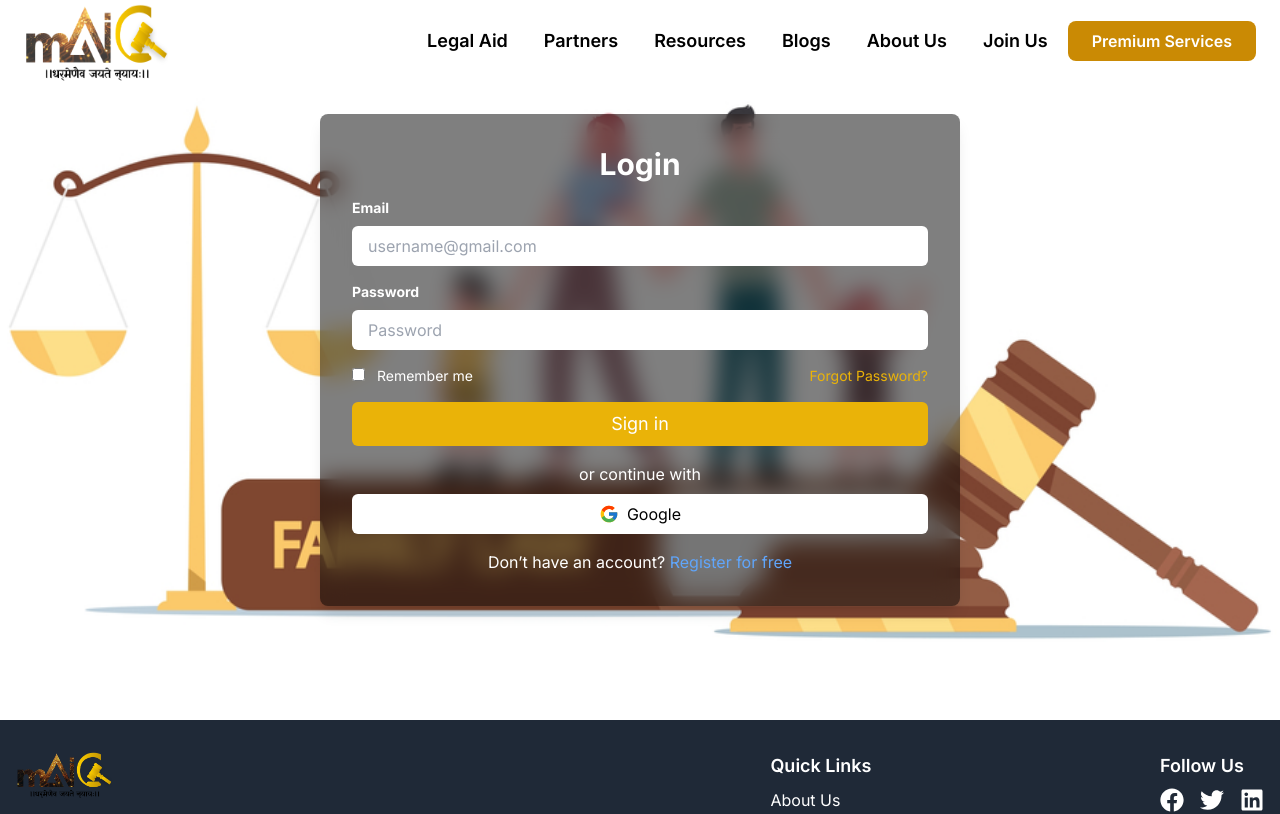
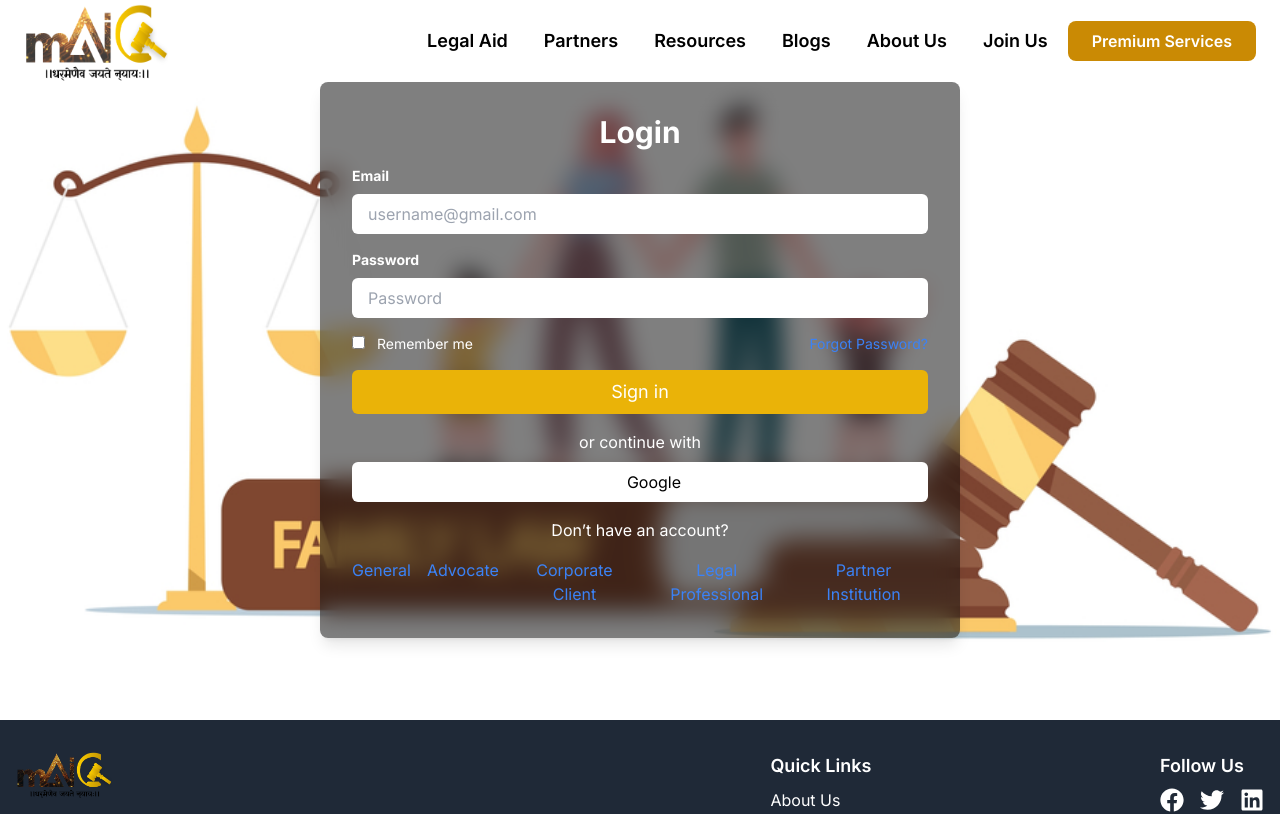
Before and after one commit to idcindia/mAI-Court, a Next.js app: page /login in a window 1280 px wide. Shown: the top 814 px of the page. Built offline with nearby package versions, Linux system fonts and the light colour scheme.

Commit message:
different user click and role select

```diff
--- a/src/app/login/page.js
+++ b/src/app/login/page.js
@@ -1,11 +1,25 @@
 "use client";
 
-const LoginPage = () => {
+import Link from "next/link";
+
+const SignupForm = ({ userType }) => {
   return (
-    <div className="h-[45rem] flex items-center justify-center bg-cover bg-center bg-no-repeat" style={{ backgroundImage: "url('/Assests/web4.jpg')" }}>
+    <div className="h-[45rem] flex items-center justify-center bg-cover bg-center bg-no-repeat" style={{ backgroundImage: "url('/Assests/signup-bg.jpg')" }}>
       <div className="bg-black bg-opacity-50 lg:w-[50%] p-8 rounded-lg shadow-lg backdrop-blur-md">
-        <h2 className="text-3xl font-bold mb-4 text-white text-center">Login</h2>
+        <h2 className="text-3xl font-bold mb-4 text-white text-center">Sign Up for {userType}</h2>
         <form className="space-y-4">
+          <div>
+            <label className="block text-white text-sm font-bold mb-2" htmlFor="name">
+              Name
+            </label>
+            <input
+              type="text"
+              id="name"
+              placeholder="Enter your name"
+              className="w-full px-4 py-2 rounded-md bg-slate-5 bg-opacity-40 text-white outline-none focus:ring-2 focus:ring-blue-400"
+            />
+          </div>
+
           <div>
             <label className="block text-white text-sm font-bold mb-2" htmlFor="email">
               Email
@@ -29,12 +43,72 @@ const LoginPage = () => {
               className="w-full px-4 py-2 rounded-md bg-slate-5 bg-opacity-40 text-white outline-none focus:ring-2 focus:ring-blue-400"
             />
           </div>
+
+          {/* User-specific form fields can be added here */}
+          {userType === "Advocate" && (
+            <div>
+              <label className="block text-white text-sm font-bold mb-2" htmlFor="lawFirm">
+                Law Firm
+              </label>
+              <input
+                type="text"
+                id="lawFirm"
+                placeholder="Enter your law firm name"
+                className="w-full px-4 py-2 rounded-md bg-slate-5 bg-opacity-40 text-white outline-none focus:ring-2 focus:ring-blue-400"
+              />
+            </div>
+          )}
+
+          <button
+            type="submit"
+            className="w-full py-2 bg-yellow-500 hover:bg-yellow-600 text-white rounded-md text-lg transition duration-300"
+          >
+            Sign Up
+          </button>
+        </form>
+      </div>
+    </div>
+  );
+};
+
+const LoginPage = () => {
+  return (
+    <div className="h-[45rem] flex items-center justify-center bg-cover bg-center bg-no-repeat" style={{ backgroundImage: "url('/Assests/web4.jpg')" }}>
+      <div className="bg-black bg-opacity-50 lg:w-[50%] p-8 rounded-lg shadow-lg backdrop-blur-md">
+        <h2 className="text-3xl font-bold mb-4 text-white text-center">Login</h2>
+        <form className="space-y-4">
+          {/* Form fields */}
+          <div>
+            <label className="block text-white text-sm font-bold mb-2" htmlFor="email">
+              Email
+            </label>
+            <input
+              type="email"
+              id="email"
+              placeholder="username@gmail.com"
+              className="w-full px-4 py-2 rounded-md bg-slate-5 bg-opacity-40 text-white outline-none focus:ring-2 focus:ring-blue-400"
+            />
+          </div>
+
+          <div>
+            <label className="block text-white text-sm font-bold mb-2" htmlFor="password">
+              Password
+            </label>
+            <input
+              type="password"
+              id="password"
+              placeholder="Password"
+              className="w-full px-4 py-2 rounded-md bg-slate-5 bg-opacity-40 text-white outline-none focus:ring-2 focus:ring-blue-400"
+            />
+          </div>
+
           <div className="flex justify-between items-center">
             <label className="text-sm text-white">
               <input type="checkbox" className="mr-2" /> Remember me
             </label>
-            <a href="#" className="text-sm text-yellow-500">Forgot Password?</a>
+            <a href="#" className="text-sm text-blue-500 hover:text-yellow-500">Forgot Password?</a>
           </div>
+
           <button
             type="submit"
             className="w-full py-2 bg-yellow-500 hover:bg-yellow-600 text-white rounded-md text-lg transition duration-300"
@@ -42,18 +116,25 @@ const LoginPage = () => {
             Sign in
           </button>
         </form>
+
         <div className="text-center text-white mt-4">or continue with</div>
-        <button className="w-full py-2 mt-2 bg-white text-black flex items-center justify-center rounded-md hover:bg-gray-100 transition duration-300">
+        <button className="w-full py-2 mt-2 bg-white hover:bg-slate-500 hover:text-white text-black flex items-center justify-center rounded-md  transition duration-300">
+          {/* Google Button */}
           <svg xmlns="http://www.w3.org/2000/svg" x="0px" y="0px" width="20" height="20" viewBox="0 0 48 48" className="mr-2">
-            <path fill="#FFC107" d="M43.611,20.083H42V20H24v8h11.303c-1.649,4.657-6.08,8-11.303,8c-6.627,0-12-5.373-12-12c0-6.627,5.373-12,12-12c3.059,0,5.842,1.154,7.961,3.039l5.657-5.657C34.046,6.053,29.268,4,24,4C12.955,4,4,12.955,4,24c0,11.045,8.955,20,20,20c11.045,0,20-8.955,20-20C44,22.659,43.862,21.35,43.611,20.083z"></path>
-            <path fill="#FF3D00" d="M6.306,14.691l6.571,4.819C14.655,15.108,18.961,12,24,12c3.059,0,5.842,1.154,7.961,3.039l5.657-5.657C34.046,6.053,29.268,4,24,4C16.318,4,9.656,8.337,6.306,14.691z"></path>
-            <path fill="#4CAF50" d="M24,44c5.166,0,9.86-1.977,13.409-5.192l-6.19-5.238C29.211,35.091,26.715,36,24,36c-5.202,0-9.619-3.317-11.283-7.946l-6.522,5.025C9.505,39.556,16.227,44,24,44z"></path>
-            <path fill="#1976D2" d="M43.611,20.083H42V20H24v8h11.303c-0.792,2.237-2.231,4.166-4.087,5.571c0.001-0.001,0.002-0.001,0.003-0.002l6.19,5.238C36.971,39.205,44,34,44,24C44,22.659,43.862,21.35,43.611,20.083z"></path>
+            {/* SVG path */}
           </svg>
           Google
         </button>
+
         <div className="text-center mt-4 text-white">
-          Don’t have an account? <a href="#" className="text-blue-400">Register for free</a>
+          Don’t have an account?
+          <div className="text-blue-500 flex gap-4 pt-4">
+            <Link href="/general" className="hover:text-blue-800">General</Link>
+            <Link href="/advocate" className="hover:text-blue-800">Advocate</Link>
+            <Link href="/corporateClient" className="hover:text-blue-800">Corporate Client</Link>
+            <Link href="/legalProfessional" className="hover:text-blue-800">Legal Professional</Link>
+            <Link href="/partnerInstitution" className="hover:text-blue-800">Partner Institution</Link>
+          </div>
         </div>
       </div>
     </div>
```
